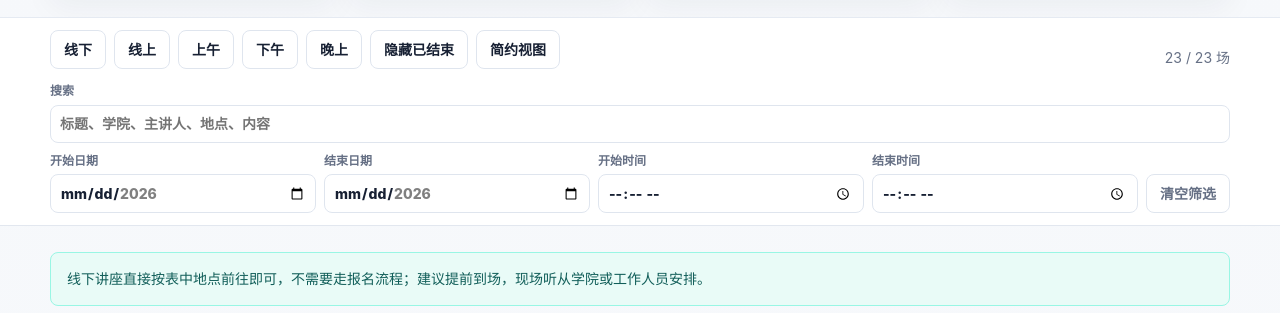
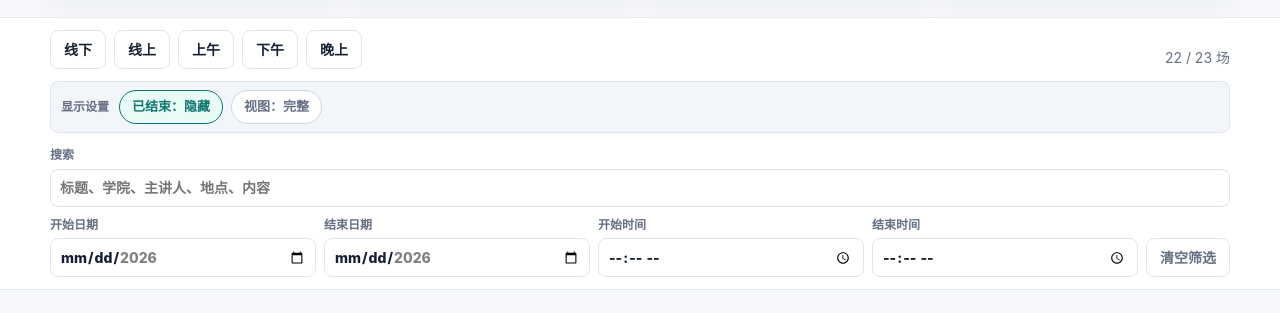
Before and after one commit to jasonmumiao/uestc-xueshujiangzuo, a website: page index.html in a window 1280 px wide. Shown: the part 454-767 px from the top of the page. Drawn offline with Linux system fonts and the light colour scheme.

Commit message:
Separate display settings controls

```diff
--- a/index.html
+++ b/index.html
@@ -161,7 +161,6 @@
     }
 
     .filter-button,
-    .view-button,
     .clear-button {
       min-height: 38px;
       padding: 7px 13px;
@@ -176,10 +175,48 @@
     }
 
     .filter-button[aria-pressed="true"],
-    .view-button[aria-pressed="true"] {
+    .setting-button[aria-pressed="true"] {
       border-color: var(--brand);
       background: var(--brand-soft);
       color: var(--brand);
+    }
+
+    .system-controls {
+      grid-column: 1 / -1;
+      display: flex;
+      flex-wrap: wrap;
+      align-items: center;
+      gap: 8px;
+      padding: 8px 10px;
+      border: 1px solid var(--line);
+      border-radius: 8px;
+      background: rgba(238, 243, 248, 0.74);
+    }
+
+    .system-label {
+      margin-right: 2px;
+      color: var(--muted);
+      font-size: 12px;
+      font-weight: 850;
+    }
+
+    .setting-button {
+      min-height: 34px;
+      padding: 5px 12px;
+      border: 1px solid #cbd5e1;
+      border-radius: 999px;
+      background: var(--panel);
+      color: var(--muted);
+      font: inherit;
+      font-size: 13px;
+      font-weight: 800;
+      cursor: pointer;
+    }
+
+    .setting-button[aria-pressed="true"] {
+      border-color: var(--teal);
+      background: var(--teal-soft);
+      color: var(--teal);
     }
 
     .range-controls {
@@ -617,12 +654,24 @@
       }
 
       .filter-button,
-      .view-button,
       .clear-button {
         width: 100%;
         min-width: 0;
         padding-inline: 7px;
         font-size: 13px;
+      }
+
+      .system-controls {
+        display: grid;
+        grid-template-columns: 1fr 1fr;
+      }
+
+      .system-label {
+        grid-column: 1 / -1;
+      }
+
+      .setting-button {
+        width: 100%;
       }
 
       .day-heading {
@@ -810,10 +859,13 @@
         <button class="filter-button" type="button" data-filter-group="period" data-filter-value="morning" aria-pressed="false">上午</button>
         <button class="filter-button" type="button" data-filter-group="period" data-filter-value="afternoon" aria-pressed="false">下午</button>
         <button class="filter-button" type="button" data-filter-group="period" data-filter-value="evening" aria-pressed="false">晚上</button>
-        <button class="filter-button" type="button" id="hide-ended" aria-pressed="false">隐藏已结束</button>
-        <button class="view-button" type="button" id="compact-view" aria-pressed="false">简约视图</button>
       </div>
       <div class="result-count" aria-live="polite"><span id="visible-count">23</span> / 23 场</div>
+      <div class="system-controls" role="group" aria-label="显示设置">
+        <span class="system-label">显示设置</span>
+        <button class="setting-button" type="button" id="hide-ended" aria-pressed="true">已结束：隐藏</button>
+        <button class="setting-button" type="button" id="compact-view" aria-pressed="false">视图：完整</button>
+      </div>
       <div class="range-controls" aria-label="日期和时间筛选">
         <label class="field search-field" for="lecture-search"><span>搜索</span><input id="lecture-search" type="search" placeholder="标题、学院、主讲人、地点、内容"></label>
         <label class="field" for="date-start"><span>开始日期</span><input id="date-start" type="date" min="2026-06-01" max="2026-07-12"></label>
@@ -1553,16 +1605,36 @@
       emptyState.classList.toggle("is-visible", count === 0);
     }
 
+    function setHideEnded(enabled) {
+      hideEndedButton.setAttribute("aria-pressed", String(enabled));
+      hideEndedButton.textContent = enabled ? "已结束：隐藏" : "已结束：显示";
+      try {
+        localStorage.setItem("lectures-hide-ended", String(enabled));
+      } catch (error) {
+        // localStorage may be unavailable in some embedded browsers.
+      }
+      applyFilters();
+    }
+
     function setCompactView(enabled) {
       document.body.classList.toggle("compact-view", enabled);
       compactViewButton.setAttribute("aria-pressed", String(enabled));
-      compactViewButton.textContent = enabled ? "完整视图" : "简约视图";
+      compactViewButton.textContent = enabled ? "视图：简约" : "视图：完整";
       try {
         localStorage.setItem("lectures-compact-view", String(enabled));
       } catch (error) {
         // localStorage may be unavailable in some embedded browsers.
       }
     }
+
+    let savedHideEnded = true;
+    try {
+      const storedHideEnded = localStorage.getItem("lectures-hide-ended");
+      savedHideEnded = storedHideEnded === null ? true : storedHideEnded === "true";
+    } catch (error) {
+      savedHideEnded = true;
+    }
+    setHideEnded(savedHideEnded);
 
     let savedCompactView = false;
     try {
@@ -1582,6 +1654,11 @@
 
     [searchInput, dateStartInput, dateEndInput, timeStartInput, timeEndInput].forEach((input) => {
       input.addEventListener("input", applyFilters);
+    });
+
+    hideEndedButton.addEventListener("click", () => {
+      const enabled = hideEndedButton.getAttribute("aria-pressed") !== "true";
+      setHideEnded(enabled);
     });
 
     compactViewButton.addEventListener("click", () => {
```
Also changed, not shown: scripts/update-lectures.mjs (+5 -2 lines).
